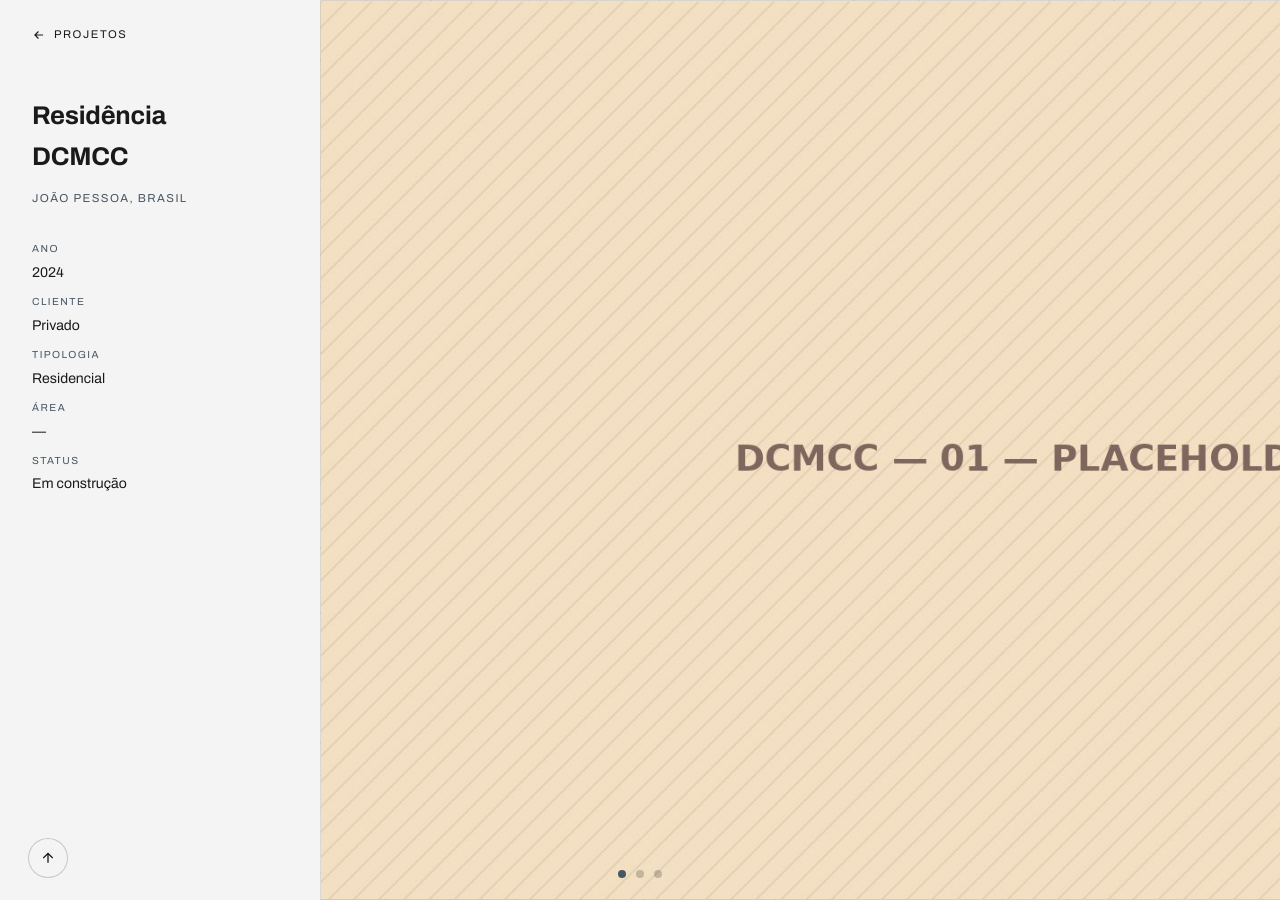
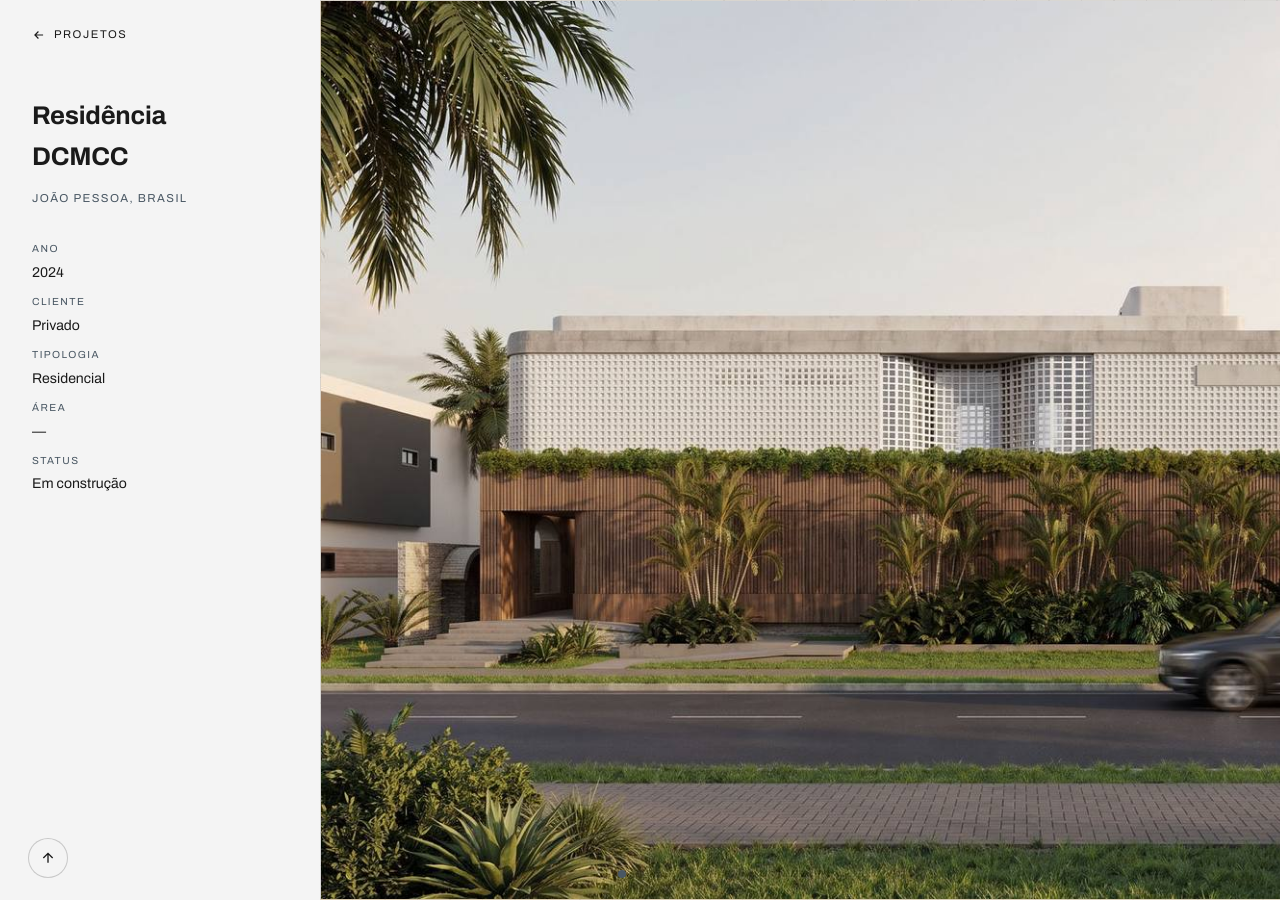
Before and after one commit to cidclementino/portfolio-odisse, a Jekyll site: the page built from _projetos/dcmcc.html, in a window 1280 px wide. Built offline with Jekyll 4.4.1, drawn with Linux system fonts in a browser that asks for light colours.

Commit message:
Update dcmcc.html

```diff
--- a/_projetos/dcmcc.html
+++ b/_projetos/dcmcc.html
@@ -10,7 +10,7 @@
 ordem: 2
 secoes:
   - tipo: imagem
-    imagem: /images/dcmcc/01.jpg
+    imagem: /images/dcmcc/residencia-dcmcc-001.jpg
     alt: "DCMCC — fachada"
 
   - tipo: texto
```
